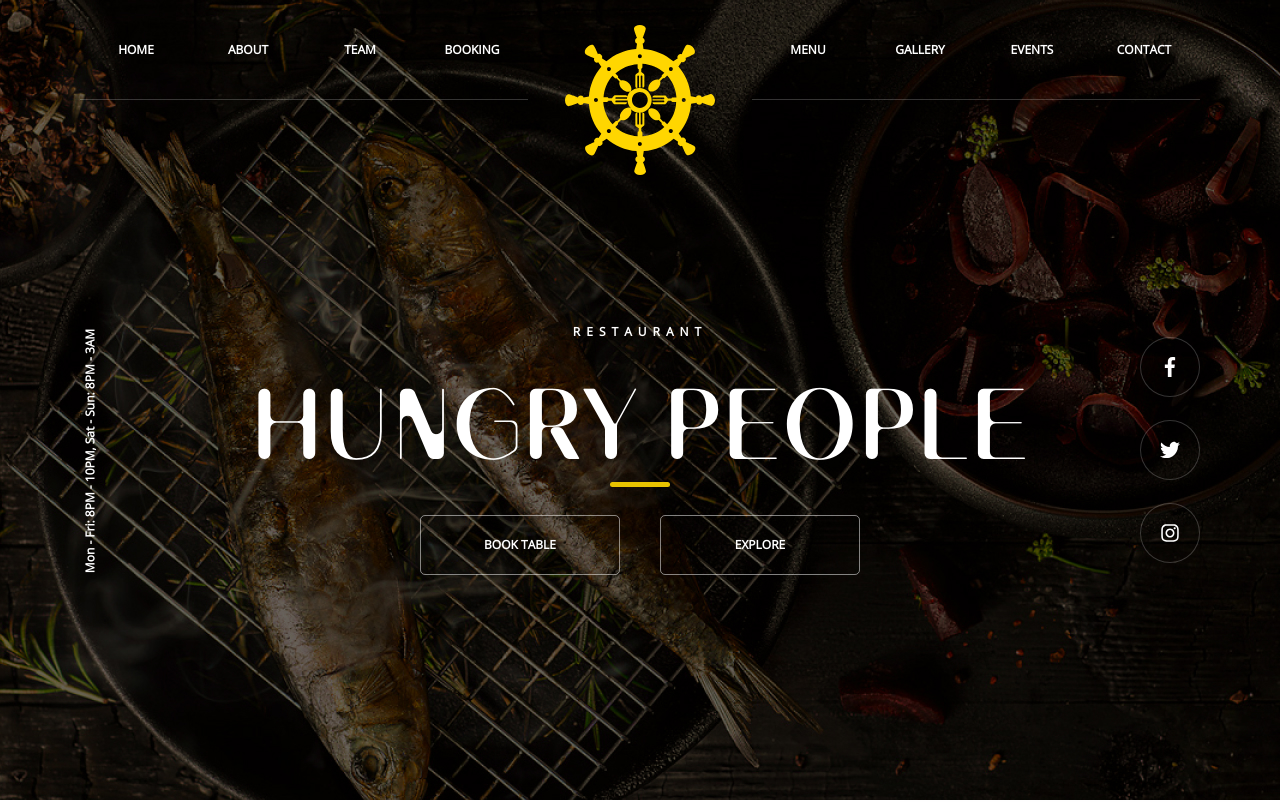
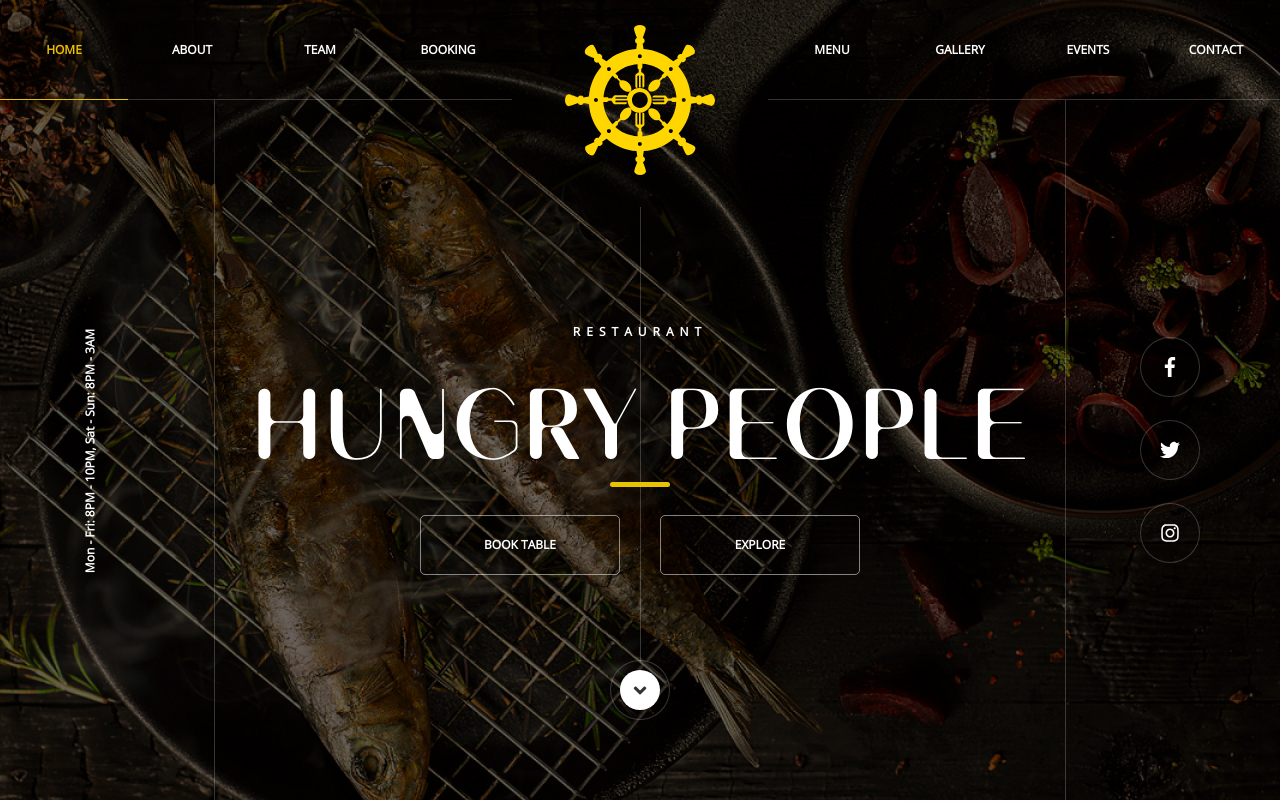
Before and after one commit to Vitali177/restaurant-landing, a plain HTML site: page index.html in a window 1280 px wide. Shown: the top 802 px of the page. Drawn offline with Linux system fonts and the light colour scheme.

Commit message:
feat: add lines and button for the header

```diff
--- a/assets/stylesheets/main.css
+++ b/assets/stylesheets/main.css
@@ -8,7 +8,7 @@
     src: url('../fonts/Banny-BoldRound.otf') format('truetype');
 }
 
-* {
+*, ::before, ::after {
     box-sizing: border-box;
     padding: 0;
     margin: 0;
@@ -21,6 +21,8 @@ header {
     height: 100vh;
     background: url("../img/header-bg.jpg") 100% 100% no-repeat no-repeat;
     background-size: cover;
+    display: flex;
+    flex-direction: column;
 }
 
 .logo {
@@ -75,15 +77,17 @@ nav {
 }
 
 .header__main {
-    height: 250px;
+    position: relative;
+    flex: 1;
     width: 100%;
-    margin-top: 225px;
     display: flex;
     justify-content: space-between;
 }
 
 .header__date {
-    width: 60px;
+    width: 215px;
+    padding: 225px 0 0 80px;
+    border-right: 1px solid rgba(255, 255, 255, 0.2);
 }
 
 .header__date-text {
@@ -100,10 +104,23 @@ nav {
 }
 
 .header__title {
+    position: relative;
     height: 100%;
+    padding: 225px 0;
     display: flex;
     flex-direction: column;
     justify-content: space-between;
+}
+
+.header__title::before {
+    content: "";
+    position: absolute;
+    bottom: 365px;
+    left: 163px;
+    width: 455px;
+    height: 1px;
+    transform: rotate(90deg);
+    background: rgba(255, 255, 255, 0.2);
 }
 
 .header__title h3 {
@@ -140,9 +157,13 @@ nav {
 
 .header__icons {
     height: 100%;
+    width: 215px;
+    padding: 225px 80px 225px 0;
     display: flex;
     flex-direction: column;
     justify-content: space-around;
+    align-items: flex-end;
+    border-left: 1px solid rgba(255, 255, 255, 0.2);
 }
 
 .header__icon {
@@ -204,6 +225,30 @@ nav {
 .header__button:hover {
     transition: background-color .3s ease-in-out;
     background-color: #E8C300;
+}
+
+.down-btn {
+    position: absolute;
+    bottom: 90px;
+    left: calc(50% - 20px);
+    width: 40px;
+    height: 40px;
+    background-color: #FFFFFF;
+    border: 0;
+    border-radius: 50%;
+    cursor: pointer;
+}
+
+.down-btn::before {
+    position: absolute;
+    content: "";
+    top: -10px;
+    left: -10px;
+    width: 60px;
+    height: 60px;
+    border-radius: 50%;
+    border: 1px solid rgba(255, 255, 255, 0.2);
+    background: url("../img/arrow.svg") 50% 50% no-repeat no-repeat;
 }
 
 /* About us */
@@ -347,3 +392,5 @@ nav {
 .team__rect {
     left: 0;
 }
+
+/* Booking */
--- a/index.html
+++ b/index.html
@@ -9,7 +9,6 @@
 <body>
   <header>
     <div class="logo"></div>
-    <div class="wrapper-content">
       <nav>
         <ul class="nav__col">
           <li class="nav__item">Home</li>
@@ -41,8 +40,8 @@
           <div class="header__icon icon-tw"></div>
           <div class="header__icon icon-inst"></div>
         </div>
+        <button class="down-btn"></button>
       </main>
-    </div>
   </header>
   <section class="about-us">
     <div class="wrapper-content">
@@ -54,7 +53,7 @@
               Integer ullamcorper neque eu purus euismod, ac faucibus mauris posuere. Morbi non ultrices ligula. Sed dictum,
               enim sed ullamcorper feugiat, dui odio vehicula eros, a sollicitudin lorem quam nec sem. Mauris tincidunt feugiat
               diam convallis pharetra. Nulla facilisis semper laoreet.
-          </p>
+            </p>
         </aside>
         <div class="image-block">
           <div class="about-us__image image"></div>
@@ -78,8 +77,22 @@
               Integer ullamcorper neque eu purus euismod, ac faucibus mauris posuere. Morbi non ultrices ligula. Sed dictum,
               enim sed ullamcorper feugiat, dui odio vehicula eros, a sollicitudin lorem quam nec sem. Mauris tincidunt feugiat
               diam convallis pharetra. Nulla facilisis semper laoreet.
-          </p>
+            </p>
         </aside>
+      </main>
+    </div>
+  </section>
+  <section class="booking">
+    <div class="wrapper-content">
+      <main class="section-main">
+        <aside class="main__desc">
+          <h2>Book a table</h2>
+
+        </aside>
+        <div class="image-block">
+          <div class="image"></div>
+          <div class="image-block__rect"></div>
+        </div>
       </main>
     </div>
   </section>
```
Also changed, not shown: assets/img/arrow.svg (added).
